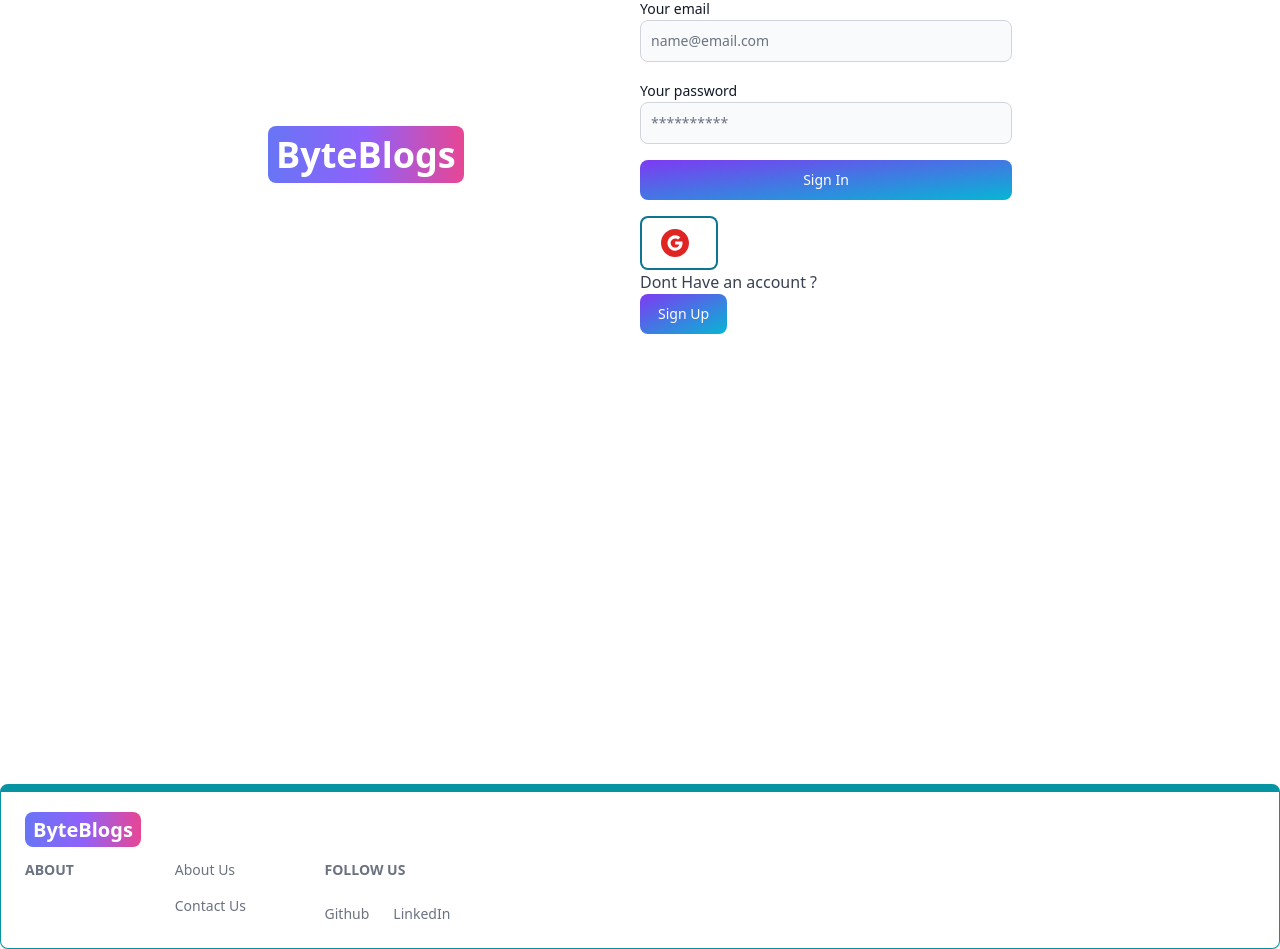
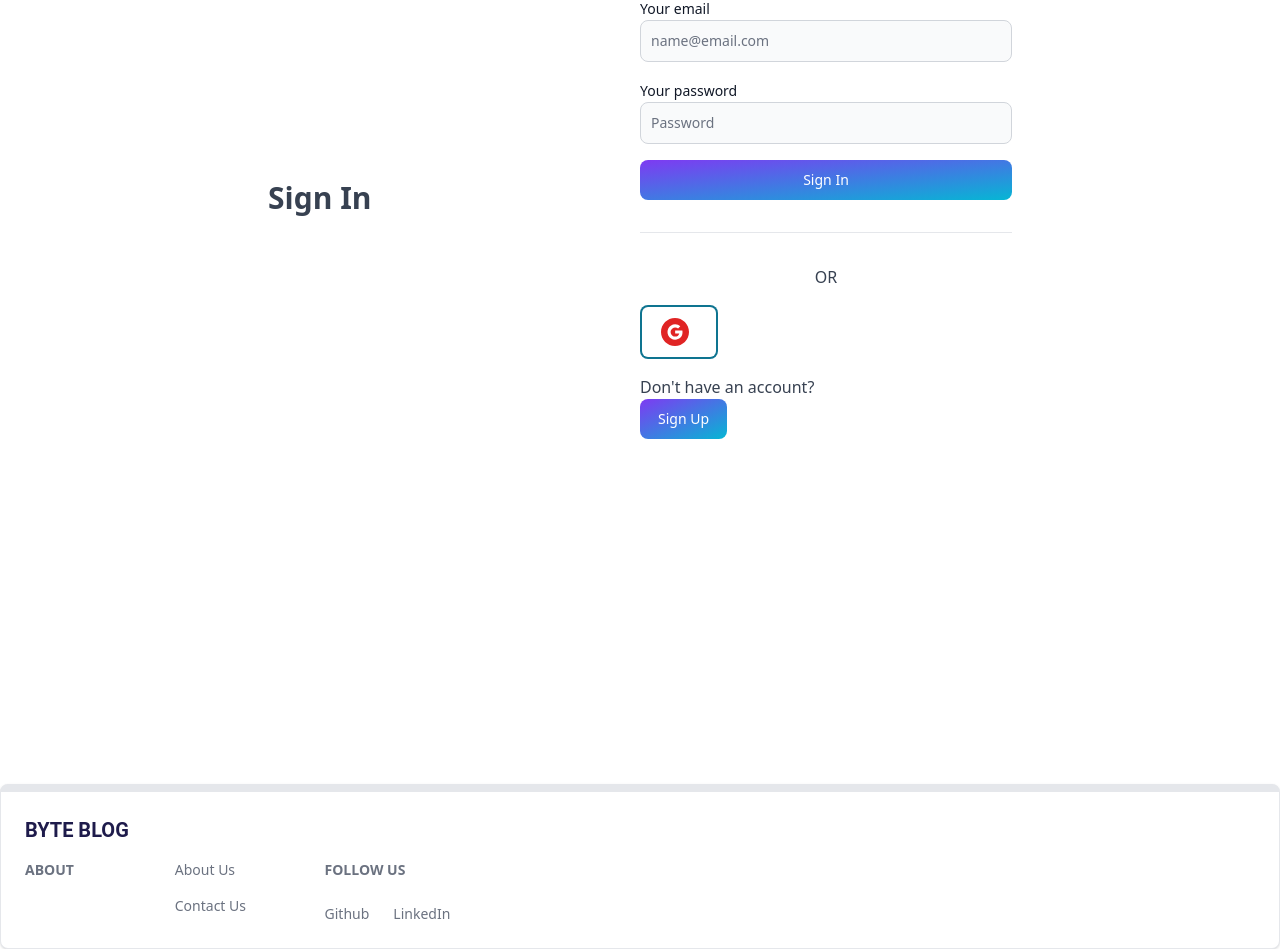
Before and after one commit to shanmugapriya1203/mern-blog, a React (Vite) app in the folder client/: page /sign-in in a window 1280 px wide. Shown: the part 160-1109 px from the top of the page. Built offline with nearby package versions, Linux system fonts and the light colour scheme; no server answers.

Commit message:
change UI

```diff
--- a/client/src/components/Footer.jsx
+++ b/client/src/components/Footer.jsx
@@ -4,10 +4,11 @@ import { Link } from 'react-router-dom';
 
 const FooterCom = () => {
   return (
-    <Footer container className='border border-t-8 border-teal-500'>
+    <Footer container className='border border-t-8'>
       <div className=''>
-        <Link to='/' className='self-center whitespace-nowrap text-sm sm:text-xl font-semibold dark:text-white'>
-          <span className='px-2 py-1 bg-gradient-to-r from-indigo-500 via-purple-500 to-pink-500 rounded-lg text-white'>ByteBlogs</span>
+      <Link to='/' className='self-center whitespace-nowrap text-sm sm:text-xl font-semibold dark:text-white'>
+        <span className="text-indigo-950 font-bold uppercase"  style={{ fontFamily: "'Roboto', sans-serif" }}>Byte&nbsp;Blog</span>
+
         </Link>
         <div className='grid grid-cols-2 gap-3 sm:mt-4 sm:grid-cols-3 sm:gap-6'>
           <Footer.Title title='About' />
--- a/client/src/components/Header.jsx
+++ b/client/src/components/Header.jsx
@@ -33,7 +33,8 @@ const Header = () => {
   return (
     <Navbar className='border-b-2'>
         <Link to='/' className='self-center whitespace-nowrap text-sm sm:text-xl font-semibold dark:text-white'>
-            <span className='px-2 py-1 bg-gradient-to-r from-indigo-500 via-purple-500 to-pink-500 rounded-lg text-white'>ByteBlogs</span>
+        <span className="text-indigo-950 font-bold uppercase"  style={{ fontFamily: "'Roboto', sans-serif" }}>Byte&nbsp;Blog</span>
+
         </Link>
         <form>
           <TextInput type='text' placeholder='Search...'  rightIcon={AiOutlineSearch}  className='hidden lg:inline' />
--- a/client/src/pages/Signin.jsx
+++ b/client/src/pages/Signin.jsx
@@ -1,6 +1,6 @@
 import React, { useState } from 'react';
 import { Link, useNavigate } from 'react-router-dom';
-import { Alert, Button, Label, TextInput ,Spinner} from 'flowbite-react';
+import { Alert, Button, Label, TextInput, Spinner } from 'flowbite-react';
 import { signInStart, signInSuccess, signInFailure } from '../redux/user/userSlice';
 import { useDispatch, useSelector } from 'react-redux';
 import OAuth from '../components/OAuth';
@@ -18,8 +18,6 @@ const Signin = () => {
 
   const handleSubmit = async (e) => {
     e.preventDefault();
-    // Remove the following line as setUpdateUserError is not defined
-    // setUpdateUserError(null);
     if (!formData.password || !formData.email) {
       return dispatch(signInFailure('Please fill all the fields'));
     }
@@ -49,25 +47,27 @@ const Signin = () => {
   return (
     <div className='min-h-screen mt-20'>
       <div className='flex p-3 max-w-3xl mx-auto flex-col md:flex-row md:items-center'>
-        {/* Left */}
-        <div className='flex-1 pb-5'>
-          <Link to='/' className='font-bold dark:text-white text-4xl '>
-            <span className='px-2 py-1  bg-gradient-to-r from-indigo-500 via-purple-500 to-pink-500 rounded-lg text-white'>ByteBlogs</span>
-          </Link>
+
+        <div className='flex-1 pb-10'>
+          <h2 className='text-3xl font-bold dark:text-white'>Sign In</h2>
         </div>
 
         {/* Right */}
         <div className='flex-1'>
           <form className='flex flex-col gap-4' onSubmit={handleSubmit}>
-            <div className=''>
-              <Label value='Your email' />
-              <TextInput type='email' placeholder='name@email.com' id='email' onChange={handleChange} />
+            <div className='flex gap-4'>
+              <div className='flex-1'>
+                <Label value='Your email' />
+                <TextInput type='email' placeholder='name@email.com' id='email' onChange={handleChange} />
+              </div>
             </div>
+
             <div className=''>
               <Label value='Your password' />
-              <TextInput type='password' placeholder='**********' id='password' onChange={handleChange} />
+              <TextInput type='password' placeholder='Password' id='password' onChange={handleChange} />
             </div>
-            <Button gradientDuoTone='purpleToBlue' disabled={loading} type="submit">
+
+            <Button gradientDuoTone='purpleToBlue' disabled={loading} type='submit'>
               {loading ? (
                 <>
                   <Spinner size='sm' />
@@ -77,18 +77,26 @@ const Signin = () => {
                 'Sign In'
               )}
             </Button>
+
+            <hr className='my-4' />
+            <p className='text-center'>OR</p>
+
+            {/* OAuth */}
             <OAuth/>
           </form>
-          <div className=''>
-            <span>Dont Have an account ?</span>
+
+          <div className='mt-4'>
+            <span>Don't have an account?</span>
             <Link to='/sign-up'>
               <Button gradientDuoTone='purpleToBlue' disabled={loading}>
                 Sign Up
               </Button>
             </Link>
           </div>
+
+          {/* Error message */}
           {errorMessage && (
-            <Alert className=' mt-5' color='failure'>
+            <Alert className='mt-5' color='failure'>
               {errorMessage}
             </Alert>
           )}
```
